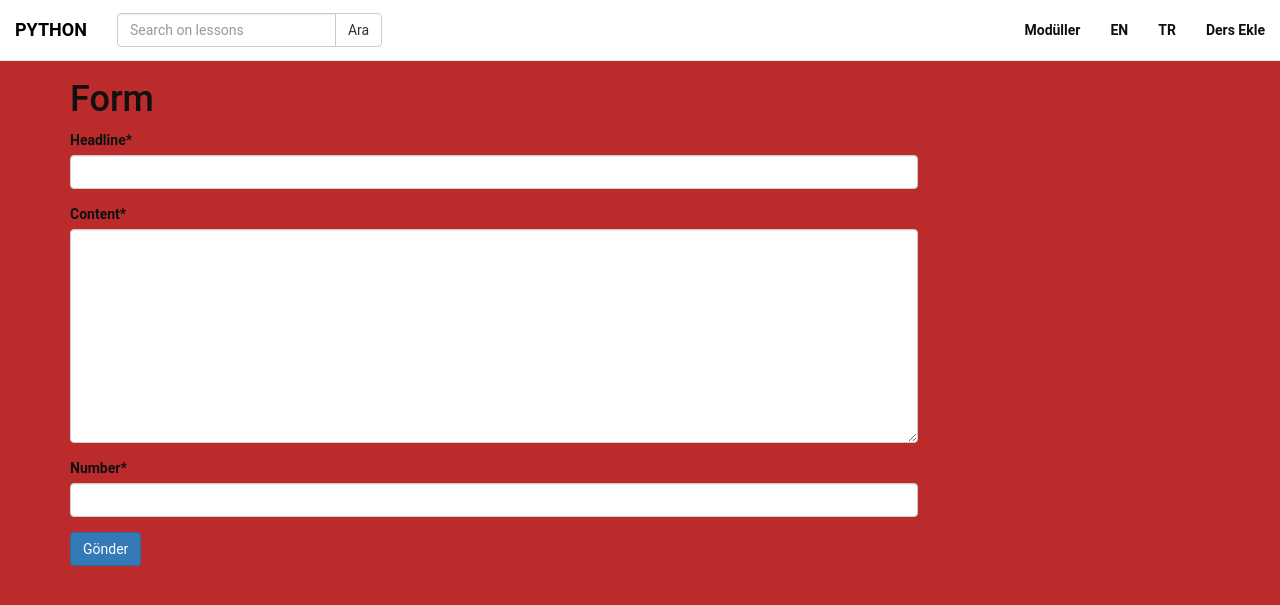
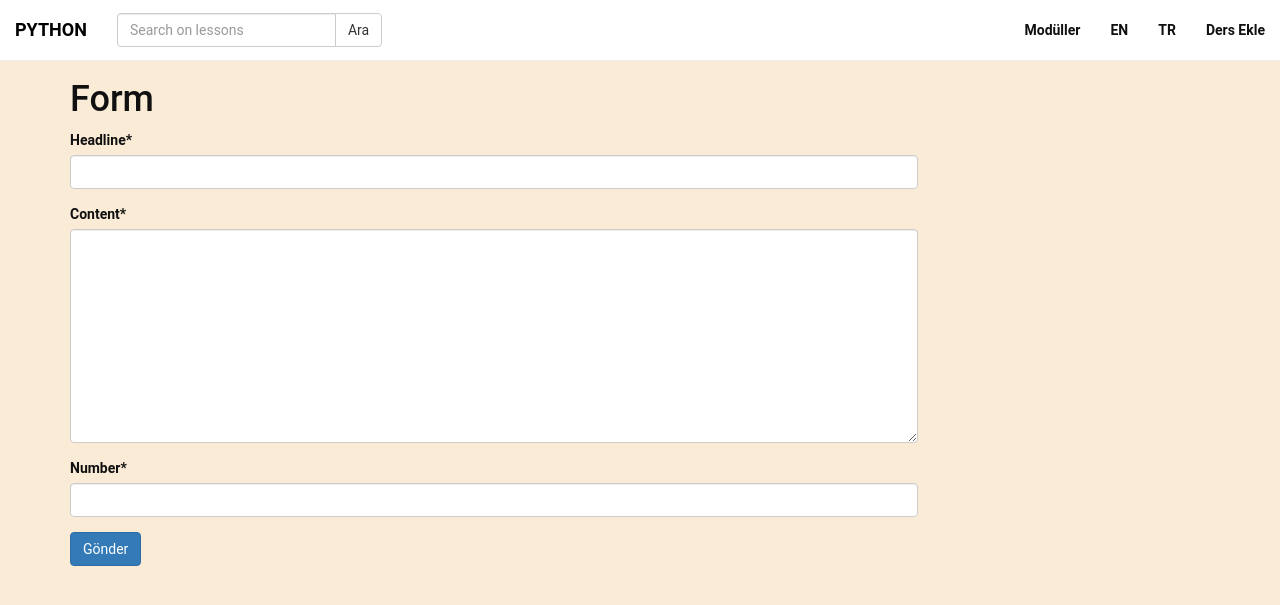
Before and after one commit to kopuskopecik/projem, a Django app: page /tr/create in a window 1280 px wide. Shown: the top 605 px of the page. Run offline with Django 3.2, Linux system fonts and the light colour scheme; the visitor is signed in with stand-in values (Sample User, id 1); some libraries are stand-ins or nearby versions.

Commit message:
Başlıklar ve arka plan renkleri değiştirildi

```diff
--- a/static/style1.css
+++ b/static/style1.css
@@ -2,8 +2,13 @@
 	margin-bottom:0;
 }
 
+html, body {
+height: 100%;
+   margin: 0;
+}
+
 body {
-	background-color: #bb2b2b;
+	background-color: #faebd7;
 	padding-top:60px;
 	font-family: 'Roboto', 'Arial';
 	color: #101010;
@@ -11,18 +16,30 @@ body {
 
 .basliklar {
 	margin-top: 20px;
-	background-color: #101010;
+	background-color: #9B2335;
 	color: white;
 	padding: 10px;
-	border-radius: 50%;
+	border-radius: 20px;
 }
 
 .col-lg-2,.col-md-2, .col-sm-3{
 	padding-left: 8px;
 }
 
+
 .detailmenu {
-	background-color: #101010;
+	background-color: #9B2335;
+	overflow-y: auto;
+
+}
+
+.row{
+    overflow: hidden;
+}
+
+[class*="col-"]{
+    margin-bottom: -99999px;
+    padding-bottom: 99999px;
 }
 
 .abc {
@@ -140,7 +157,7 @@ th {
 }
 
 .badge {
-	background-color: #bb2b2b;
+	background-color: #98DDDE;
 }
 table {
 	table-layout: fixed;
--- a/templates/home.html
+++ b/templates/home.html
@@ -14,7 +14,6 @@
 		<div class = "basliklar {{lesson.filtre1}} {{lesson.filtre2}}">
 			<a href="{{lesson.get_absolute_url}}">
 				<h3 class = " abc text-center">
-					<span class = " text-center badge">{{forloop.counter}}</span>
 				{{lesson.headline}}
 				</h3>
 			</a>
```
